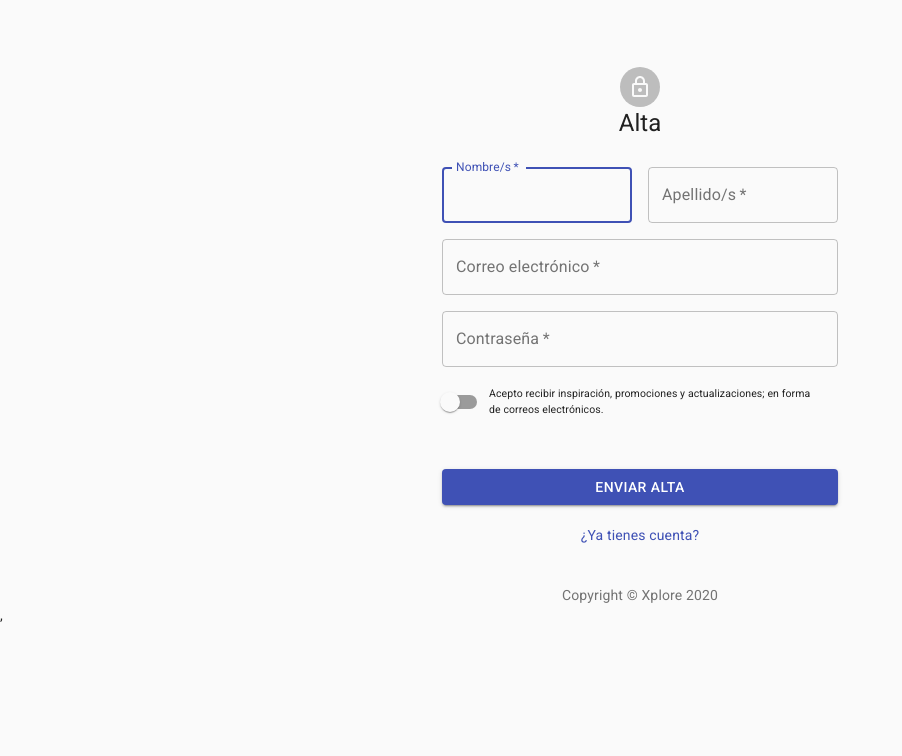
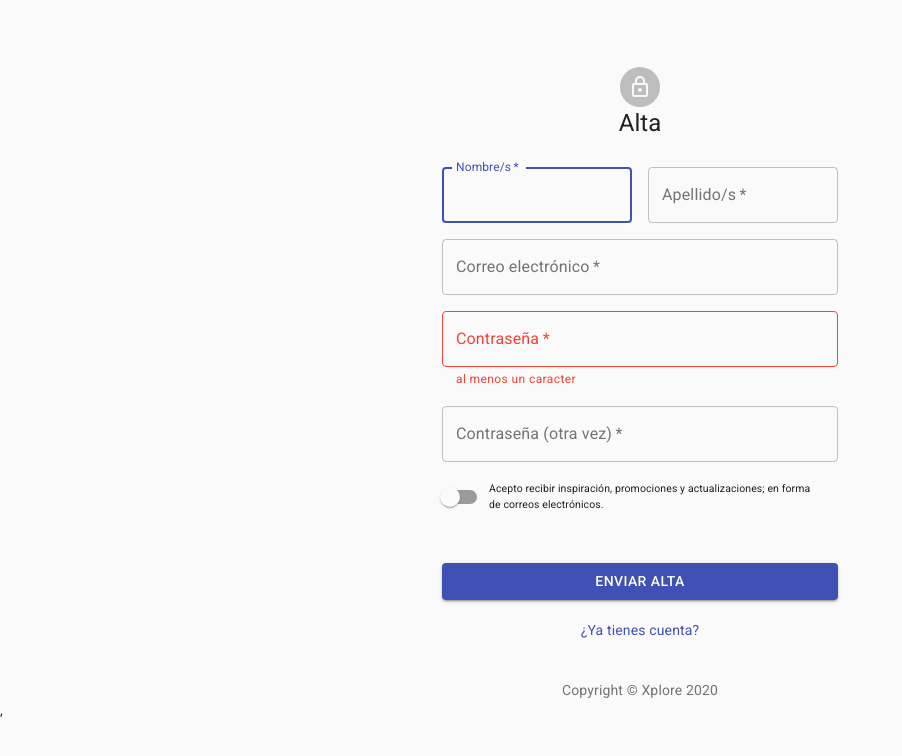
Before and after one commit to abasallo/deliya-es-front, a React (Create React App) app in the folder front/: page /signup in a window 1280 px wide. Shown: the top 756 px of the page, without its empty margins (0-902 px from the left). Built offline with nearby package versions, Linux system fonts and the light colour scheme.

Commit message:
Add user form validation
Add user form validation

```diff
--- a/front/src/App.js
+++ b/front/src/App.js
@@ -32,7 +32,11 @@ const App = () => {
               <Signup loginState={{ setEmail }} />
             </Route>
             <Route path="/">
-              {email && token ? <Dashboard loginState={{ email, setEmail, setToken }} /> : <Login loginState={{ setEmail, setToken }} />}
+              {email && token ? (
+                <Dashboard loginState={{ email, setEmail, setToken }} />
+              ) : (
+                <Login loginState={{ email, setEmail, setToken }} />
+              )}
             </Route>
           </Switch>
         </Router>
--- a/front/src/services/User.js
+++ b/front/src/services/User.js
@@ -61,7 +61,7 @@ export const addUser = async user => {
     })
     return data.addUser
   } catch (error) {
-    return {}
+    return undefined
   }
 }
 
--- a/front/src/views/login/Login.js
+++ b/front/src/views/login/Login.js
@@ -24,7 +24,7 @@ import { login } from '../../services/User'
 import { isEmailValid } from '../../modules'
 
 const Login = props => {
-  const [email, setEmail] = useState('')
+  const [email, setEmail] = useState(props.loginState.email)
   const [password, setPassword] = useState('')
   const [isEmailErrorActive, setIsEmailErrorActive] = useState(false)
   const [isPasswordErrorActive, setIsPasswordErrorActive] = useState(false)
@@ -116,6 +116,7 @@ const Login = props => {
 
 Login.propTypes = {
   loginState: PropTypes.shape({
+    email: PropTypes.string,
     setEmail: PropTypes.func,
     token: PropTypes.string,
     setToken: PropTypes.func
--- a/front/src/views/signup/Signup.js
+++ b/front/src/views/signup/Signup.js
@@ -22,13 +22,21 @@ import LockOutlinedIcon from '@material-ui/icons/LockOutlined'
 import Copyright from '../../components/Copyright'
 
 import { addUser } from '../../services/User'
+import { isEmailValid } from '../../modules'
 
 const Signup = props => {
   const [names, setNames] = useState('')
   const [surnames, setSurnames] = useState('')
   const [email, setEmail] = useState('')
   const [password, setPassword] = useState('')
+  const [passwordRepeated, setPasswordRepeated] = useState('')
   const [isEmailContactAllowed, setIsEmailContactAllowed] = useState(false)
+
+  const [isNamesErrorActive, setIsNamesErrorActive] = useState(false)
+  const [isSurnamesErrorActive, setIsSurnamesErrorActive] = useState(false)
+  const [isEmailErrorActive, setIsEmailErrorActive] = useState(false)
+  const [isPasswordErrorActive, setIsPasswordErrorActive] = useState(false)
+
   return (
     <Container component="main" maxWidth="xs">
       <div className="Paper">
@@ -45,9 +53,19 @@ const Signup = props => {
           noValidate
           onSubmit={async event => {
             event.preventDefault()
-            const user = await addUser({ names, surnames, email, password, isEmailContactAllowed })
-            props.loginState.setEmail(user.email)
-            props.history.push('/')
+
+            setIsNamesErrorActive(!names)
+            setIsSurnamesErrorActive(!surnames)
+            setIsEmailErrorActive(!email || !isEmailValid(email))
+            setIsPasswordErrorActive(!password || password !== passwordRepeated)
+
+            if (!isNamesErrorActive && !isSurnamesErrorActive && !isEmailErrorActive && !isPasswordErrorActive) {
+              const user = await addUser({ names, surnames, email, password, isEmailContactAllowed })
+              if (user) {
+                props.loginState.setEmail(user.email)
+                props.history.push('/')
+              }
+            }
           }}
         >
           <Grid container spacing={2}>
@@ -62,7 +80,12 @@ const Signup = props => {
                 label="Nombre/s"
                 autoFocus
                 defaultValue={names}
-                onChange={event => setNames(event.target.value)}
+                onChange={event => {
+                  setNames(event.target.value)
+                  setIsNamesErrorActive(false)
+                }}
+                error={isNamesErrorActive}
+                helperText={isNamesErrorActive ? '¿cómo te llamas?' : ''}
               />
             </Grid>
             <Grid item xs={12} sm={6}>
@@ -75,7 +98,12 @@ const Signup = props => {
                 name="surnames"
                 label="Apellido/s"
                 defaultValue={surnames}
-                onChange={event => setSurnames(event.target.value)}
+                onChange={event => {
+                  setSurnames(event.target.value)
+                  setIsSurnamesErrorActive(false)
+                }}
+                error={isSurnamesErrorActive}
+                helperText={isSurnamesErrorActive ? '¿cómo te apellidas? :-)' : ''}
               />
             </Grid>
             <Grid item xs={12}>
@@ -88,7 +116,12 @@ const Signup = props => {
                 name="email"
                 label="Correo electrónico"
                 defaultValue={email}
-                onChange={event => setEmail(event.target.value)}
+                onChange={event => {
+                  setEmail(event.target.value)
+                  setIsEmailErrorActive(false)
+                }}
+                error={isEmailErrorActive}
+                helperText={isEmailErrorActive ? 'no válido' : ''}
               />
             </Grid>
             <Grid item xs={12}>
@@ -102,7 +135,31 @@ const Signup = props => {
                 label="Contraseña"
                 type="password"
                 defaultValue={password}
-                onChange={event => setPassword(event.target.value)}
+                onChange={event => {
+                  setPassword(event.target.value)
+                  setIsPasswordErrorActive(false)
+                }}
+                error={!password}
+                helperText={!password ? 'al menos un caracter' : ''}
+              />
+            </Grid>
+            <Grid item xs={12}>
+              <TextField
+                autoComplete="new-password"
+                variant="outlined"
+                required
+                fullWidth
+                id="password-retyped"
+                name="password-retyped"
+                label="Contraseña (otra vez)"
+                type="password"
+                defaultValue={passwordRepeated}
+                onChange={event => {
+                  setPasswordRepeated(event.target.value)
+                  setIsPasswordErrorActive(false)
+                }}
+                error={isPasswordErrorActive}
+                helperText={isPasswordErrorActive ? 'no coinciden' : ''}
               />
             </Grid>
             <Grid item xs={12}>
```
Also changed, not shown: 2 other files (tests, documents, lock files or other folders).
